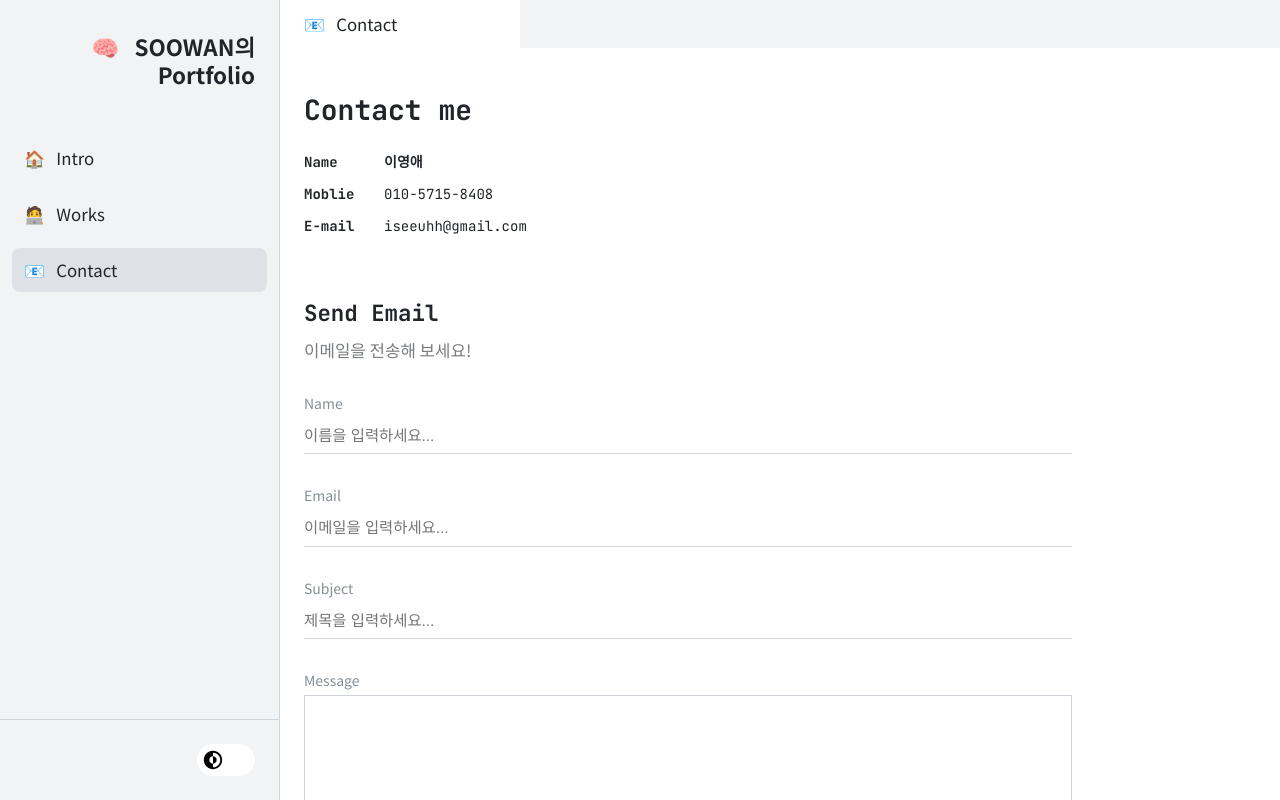
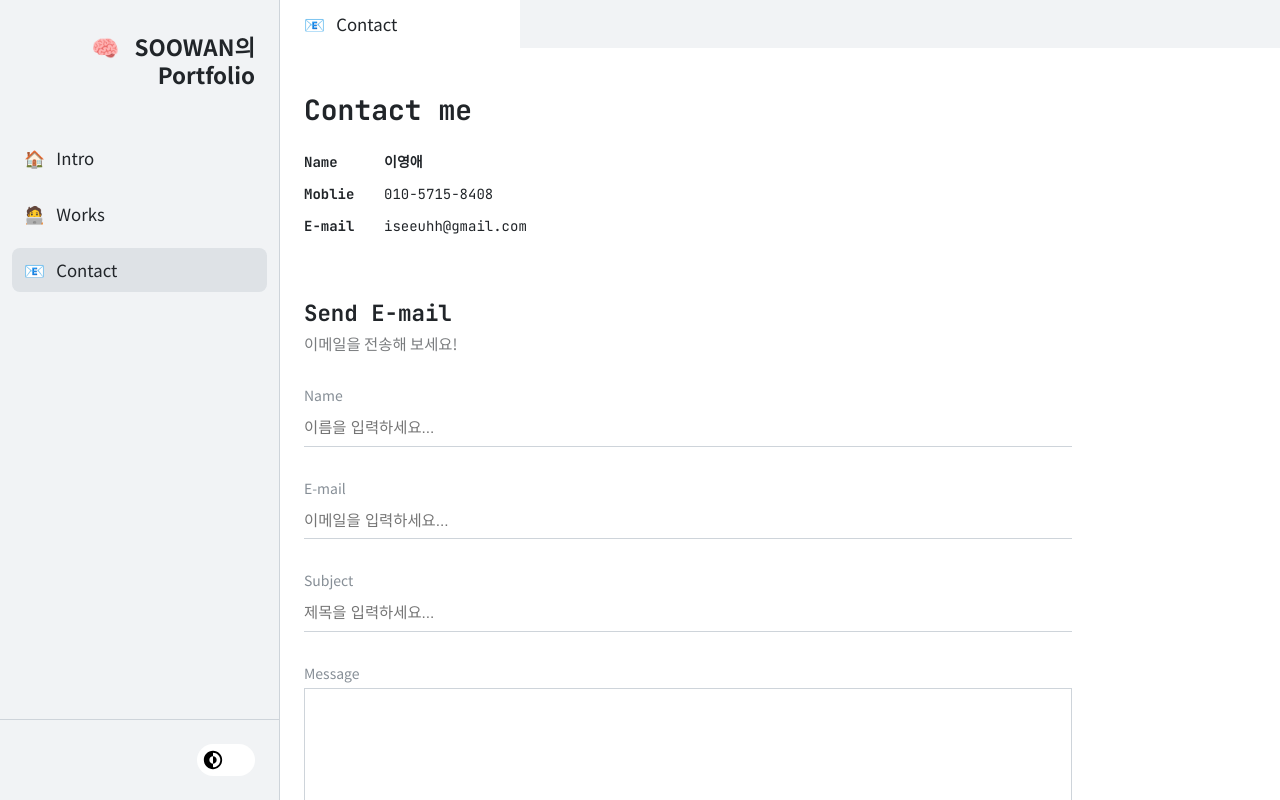
Before and after one commit to sooowan/portfolio-react, a React (Create React App) app: page /contact in a window 1280 px wide. Built offline with nearby package versions, Linux system fonts and the light colour scheme.

Commit message:
다크모드 수정

```diff
--- a/src/components/common/Titles.js
+++ b/src/components/common/Titles.js
@@ -15,9 +15,9 @@ const SubTitleBlock = styled.h2`
 `;
 const SubTextBlock = styled.span`
   display: inline-block;
-  margin-top: 10px;
-  font-size: 1.2rem;
-  line-height: 1.6rem;
+  margin-top: 6px;
+  font-size: 1.1rem;
+  line-height: 1.2rem;
   opacity: 0.6;
 `;
 
--- a/src/components/email/EmailForm.js
+++ b/src/components/email/EmailForm.js
@@ -127,7 +127,7 @@ export default function EmailForm({ onChangeField, onSubmit, resetForm }) {
             })}
             type="email"
           />
-          <StyleLabel htmlFor="email">Email</StyleLabel>
+          <StyleLabel htmlFor="email">E-mail</StyleLabel>
           {errors.email && <ErrMsg>{errors.email.message}</ErrMsg>}
         </InputBlock>
         <InputBlock>
--- a/src/components/works/WorkItem.js
+++ b/src/components/works/WorkItem.js
@@ -88,7 +88,7 @@ const WorkItemBlock = styled.li`
       &.detail {
         opacity: 0.8;
         padding: 10px;
-        background: var(--oc-gray-3);
+        background: var(--df-hover);
         border-radius: 8px;
         margin-top: 12px;
         font-size: 0.9rem;
--- a/src/pages/Contact.js
+++ b/src/pages/Contact.js
@@ -41,7 +41,7 @@ export default function Contact() {
           <a href="mailto:iseeuhh@gmail.com">iseeuhh@gmail.com</a>
         </li>
       </InfoBlock>
-      <SubTitle>Send Email</SubTitle>
+      <SubTitle>Send E-mail</SubTitle>
       <SubText>이메일을 전송해 보세요!</SubText>
       <EmailContainer />
     </div>
--- a/src/pages/Intro.js
+++ b/src/pages/Intro.js
@@ -4,6 +4,8 @@ import '../styles/font.scss';
 import Button from '../components/common/Button';
 import { Helmet } from 'react-helmet-async';
 import MyCalendar from '../components/calendar/MyCalendar';
+import '../App.css';
+import '../logo.svg';
 
 const HomeBlock = styled.div`
   margin-bottom: 42px;
@@ -88,6 +90,7 @@ export default function Home() {
       </Helmet>
       <div className="header gradient">
         <HomeLottie />
+        <div className="App-logo"></div>
       </div>
       <div className="content">
         <div className="title">
--- a/src/pages/Works.js
+++ b/src/pages/Works.js
@@ -33,6 +33,7 @@ const works = [
       'EmailJS',
       'CSSModule',
       'react-router',
+      'react-calendar',
       'lottie',
       'dark-mode',
     ],
--- a/src/styles/MyCalendar.scss
+++ b/src/styles/MyCalendar.scss
@@ -8,6 +8,9 @@
     span {
       background: var(--oc-grape-1);
       color: var(--oc-grape-9);
+      border-radius: 4px;
+      padding: 0 2px;
+      margin: 0 2px;
     }
   }
 }
```
